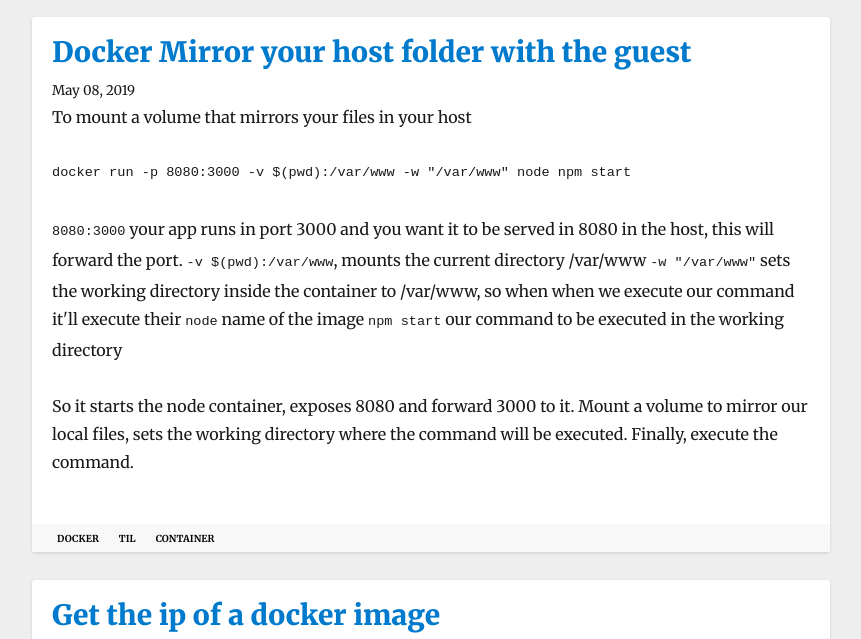
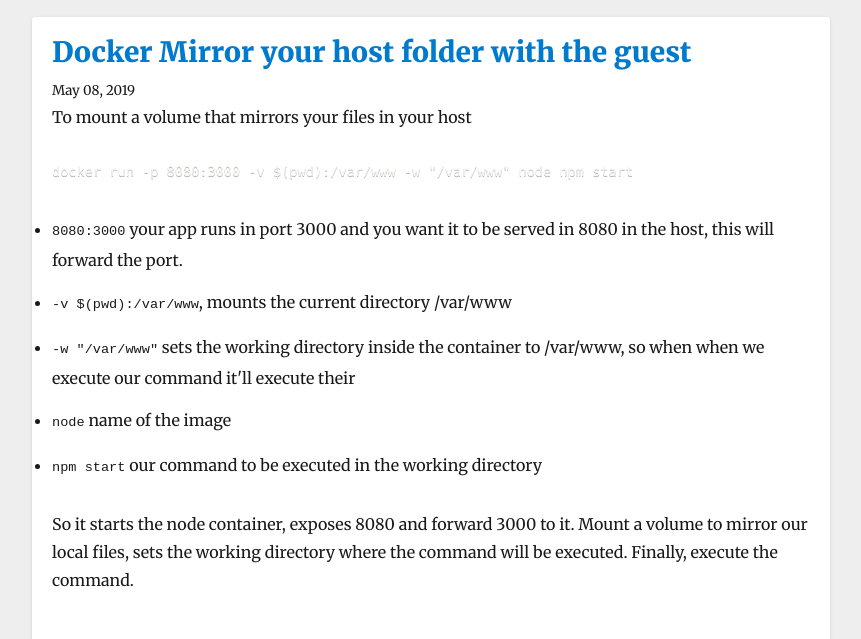
Before and after one commit to roine/Roine, a Gatsby site: page / in a window 1280 px wide. Shown: the part 137-776 px from the top of the page, without its empty margins (209-1070 px from the left). Built offline with nearby package versions, Linux system fonts and the light colour scheme; Gatsby itself is replaced by a stand-in of ours; some packages are replaced by stand-ins of ours; code samples lack their colours.

Commit message:
Fix previous articles

````diff
--- a/content/blog/2019-05-8-docker-mirror-your-host-folder-with-the-guest/index.md
+++ b/content/blog/2019-05-8-docker-mirror-your-host-folder-with-the-guest/index.md
@@ -5,13 +5,13 @@
 tags: [docker, til, container]
 ---
 To mount a volume that mirrors your files in your host
-```
+```bash
 docker run -p 8080:3000 -v $(pwd):/var/www -w "/var/www" node npm start
 ```
-`8080:3000` your app runs in port 3000 and you want it to be served in 8080 in the host, this will forward the port.
-`-v $(pwd):/var/www`, mounts the current directory /var/www
-`-w "/var/www"` sets the working directory inside the container to /var/www, so when when we execute our command it'll execute their
-`node` name of the image
-`npm start` our command to be executed in the working directory
+- `8080:3000` your app runs in port 3000 and you want it to be served in 8080 in the host, this will forward the port.
+- `-v $(pwd):/var/www`, mounts the current directory /var/www
+- `-w "/var/www"` sets the working directory inside the container to /var/www, so when when we execute our command it'll execute their
+- `node` name of the image
+- `npm start` our command to be executed in the working directory
 
 So it starts the node container, exposes 8080 and forward 3000 to it. Mount a volume to mirror our local files, sets the working directory where the command will be executed. Finally, execute the command.
````
Also changed, not shown: content/blog/2019-05-8-get-the-ip-of-a-docker-image/index.md (+0 -1 lines).
